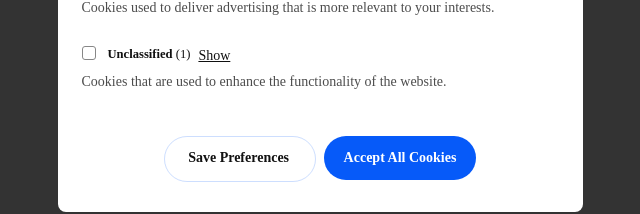
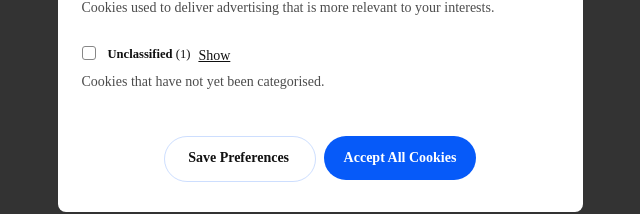
Before and after one commit to finn2212/coockie-widget-vue, a Vue app: page / in a window 1280 px wide. Both pictures are taken after a click on the button "Open Cookie Preferences". Shown: the part 474-688 px from the top of the page, without its empty margins (320-960 px from the left). Built offline with nearby package versions, Linux system fonts and the light colour scheme.

Commit message:
feat: added content to coockie table

```diff
--- a/src/components/CookieDialog.vue
+++ b/src/components/CookieDialog.vue
@@ -90,7 +90,7 @@
               </svg>
             </div>
             <span class="gt-cookie-dialog__checkbox-label">
-              {{ category.label }}
+              {{ getCategoryTitle(category.slug) }}
               <span class="gt-cookie-dialog__checkbox-total">
                 ({{ category.total }})
               </span>
@@ -113,7 +113,7 @@
             class="gt-cookie-dialog__checkbox-description"
             :id="'description-' + category.name"
           >
-            {{ category.description }}
+            {{ getCategoryDescription(category.slug) }}
           </span>
 
           <!-- Cookie Table -->
@@ -220,6 +220,28 @@ export default {
     closeDialog() {
       this.$emit("close-dialog");
     },
+    getCategoryTitle(categoryName) {
+      const titleMapping = {
+        "essential-cookies": this.content.cookieEssentialTitle,
+        functional: this.content.cookieFunctionalTitle,
+        marketing: this.content.cookieMarketingTitle,
+        analytics: this.content.cookieAnalyticsTitle,
+        unclassified: this.content.cookieUnclassifiedTitle,
+      };
+
+      return titleMapping[categoryName] || "Unknown Category";
+    },
+    getCategoryDescription(categoryName) {
+      const descriptionMapping = {
+        "essential-cookies": this.content.cookieEssentialDescription,
+        functional: this.content.cookieFunctionalDescription,
+        marketing: this.content.cookieMarketingDescription,
+        analytics: this.content.cookieAnalyticsDescription,
+        unclassified: this.content.cookieUnclassifiedDescription,
+      };
+
+      return descriptionMapping[categoryName] || "No description available.";
+    },
     beforeEnter(el) {
       el.style.opacity = 0;
     },
--- a/src/mockConfig.js
+++ b/src/mockConfig.js
@@ -57,6 +57,7 @@ export const mockConfig = {
   cookies: {
     essential: {
       label: "Essential Cookies",
+      slug: "essential-cookies",
       description: "Cookies required to enable basic website functionality.",
       total: 0,
       keys: [],
@@ -64,6 +65,7 @@ export const mockConfig = {
     },
     functional: {
       label: "Functional Cookies",
+      slug: "functional",
       description:
         "Cookies that are used to enhance the functionality of the website.",
       total: 1,
@@ -84,6 +86,7 @@ export const mockConfig = {
     },
     marketing: {
       label: "Advertising Cookies",
+      slug: "marketing",
       description:
         "Cookies used to deliver advertising that is more relevant to your interests.",
       total: 1,
@@ -105,6 +108,7 @@ export const mockConfig = {
     },
     unclassified: {
       label: "Unclassified",
+      slug: "unclassified",
       description:
         "Cookies that are used to enhance the functionality of the website.",
       total: 1,
```
